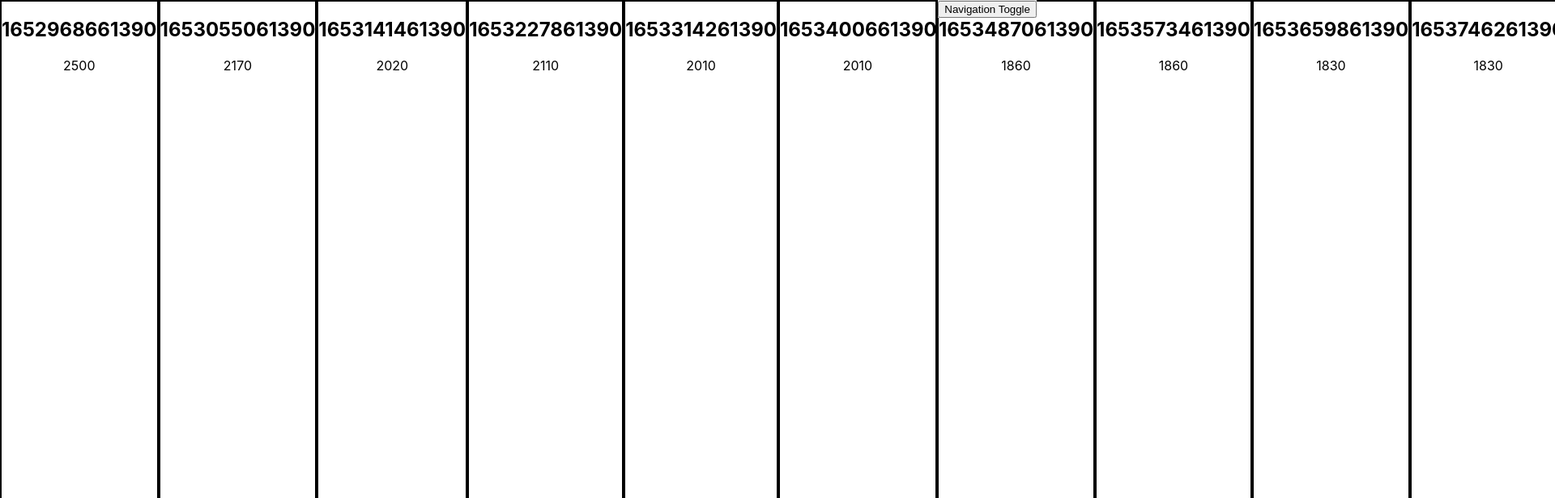
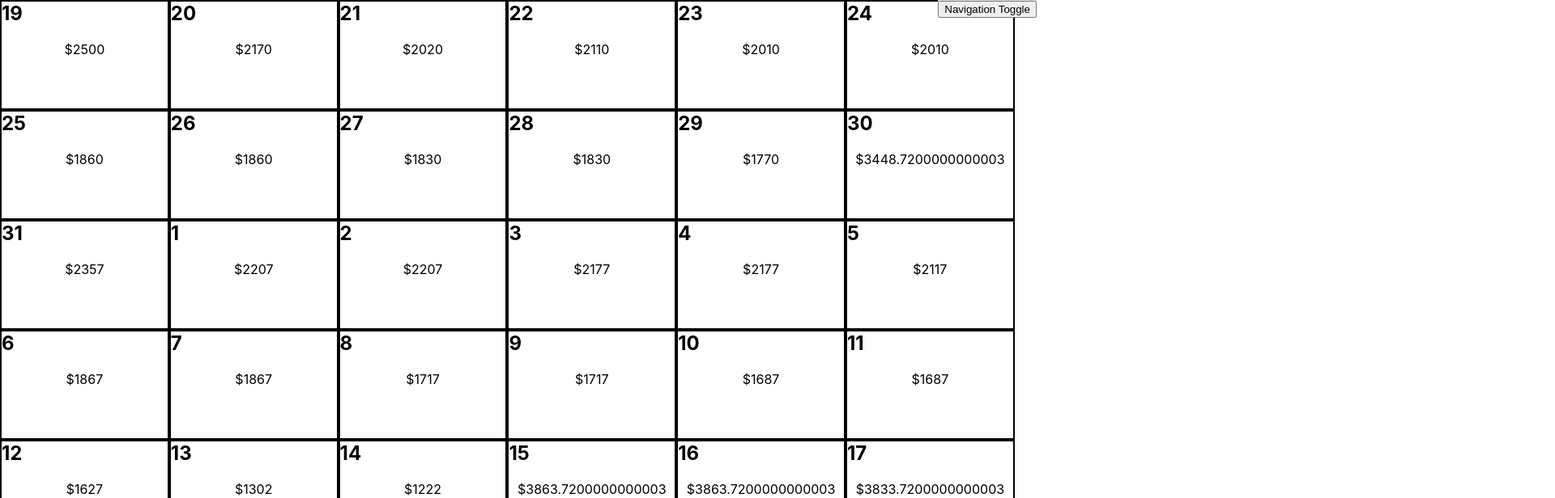
Before and after one commit to jessecorkill/Don-t-Panic, a React (Create React App) app in the folder dont-panic-budgeting/: page / in a window 1280 px wide. Shown: the top 616 px of the page at 81% size, 1920 px wide, since content can reach past the window. Built offline with nearby package versions, Linux system fonts and the light colour scheme; the HTML template or start-up script is replaced by a standard one.

Commit message:
Styling for Calendar

```diff
--- a/dont-panic-budgeting/src/App.css
+++ b/dont-panic-budgeting/src/App.css
@@ -5,6 +5,7 @@
   position:absolute;
   right: 0;
   background-color: #e3e3e3;
+  z-index: 10;
 
 }
 .hidden{
@@ -18,9 +19,15 @@
   height: 100vh;
   display: flex;
   flex-direction: row;
+  flex-wrap: wrap;
+  position: absolute;
 }
 .calendarDay{
   border: solid black 2px;
-  width: 15%;
-  height: auto;
+  width: 16%;
+  height: 16.5%;
 }
+.calendarDay h2{
+  margin-top: 0;
+  text-align: left;
+}
--- a/dont-panic-budgeting/src/App.js
+++ b/dont-panic-budgeting/src/App.js
@@ -51,7 +51,7 @@ function LoginView(props){
 function CalendarView(props){
   const theBudget = props.budget;
   if(props.budget !== null){
-    const budgetDays = theBudget.map((day) => <div className="calendarDay" key={day[0]}><h2>{Date.parse(day[0])}</h2><p>{day[1]}</p></div>);
+    const budgetDays = theBudget.map((day) => <div className="calendarDay" key={day[0]}><h2>{new Date(day[0]).getDate()}</h2><p>${day[1]}</p></div>);
 
     return(
       <div id="calendarContainer">
```
Also changed, not shown: 1 other file (tests, documents, lock files or other folders).
